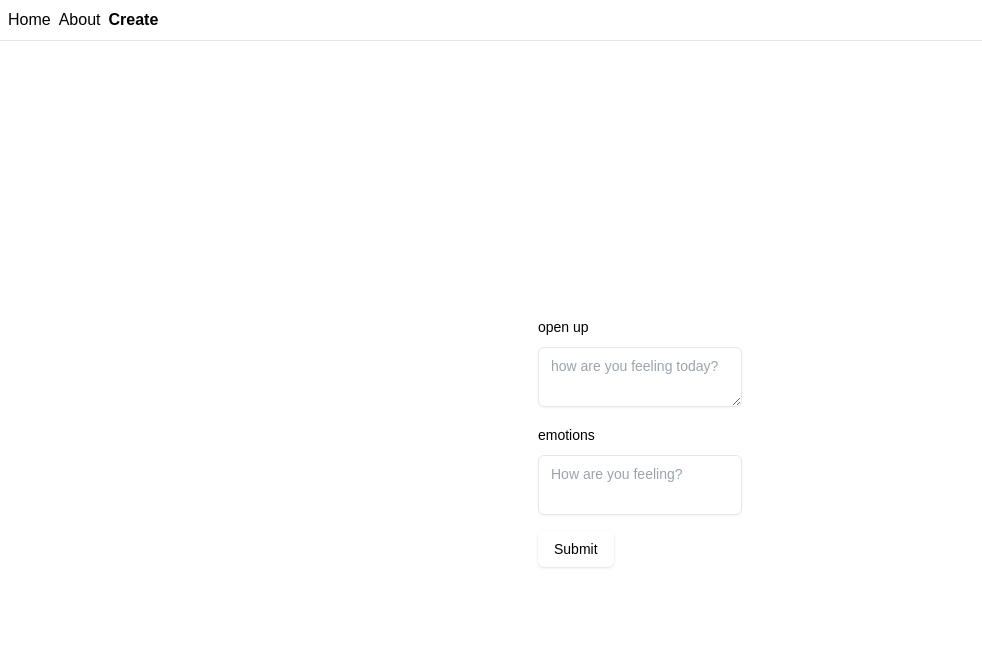
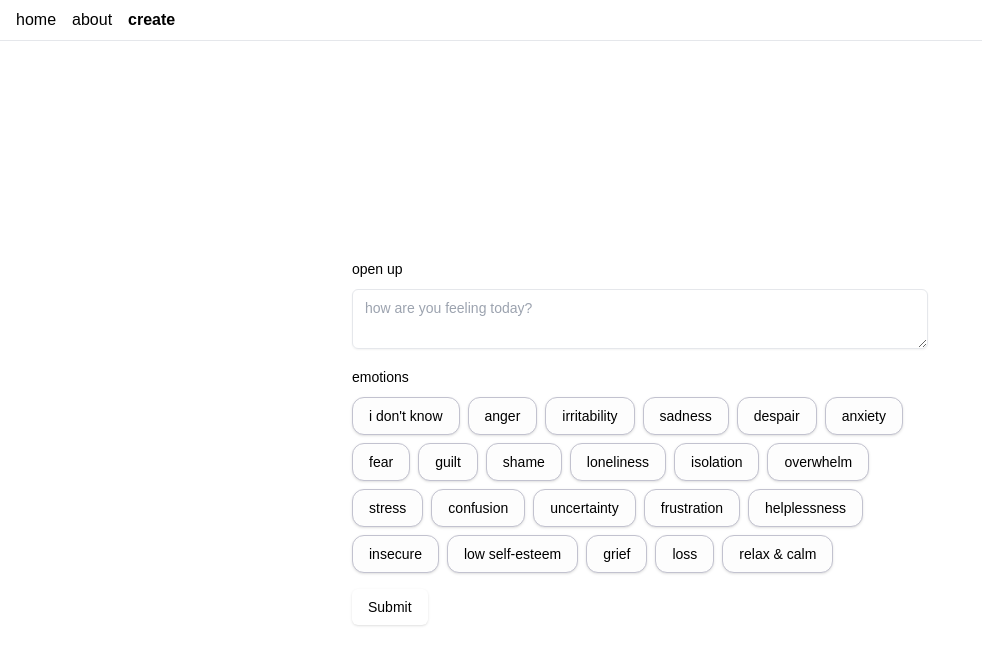
Before and after one commit to byt3h3ad/notalone, a React (Vite) app in the folder frontend/: page /create in a window 1280 px wide. Shown: the top 664 px of the page, without its empty margins (0-982 px from the left). Built offline with nearby package versions, Linux system fonts and the light colour scheme.

Commit message:
yoloing at 2024-12-22T20.33

```diff
--- a/frontend/package.json
+++ b/frontend/package.json
@@ -12,6 +12,7 @@
   "dependencies": {
     "@fontsource-variable/inter": "^5.1.0",
     "@hookform/resolvers": "^3.9.1",
+    "@radix-ui/react-checkbox": "^1.1.3",
     "@radix-ui/react-dialog": "^1.1.4",
     "@radix-ui/react-label": "^2.1.1",
     "@radix-ui/react-slot": "^1.1.1",
--- /dev/null
+++ b/frontend/src/components/ui/checkbox.tsx
@@ -0,0 +1,28 @@
+import * as CheckboxPrimitive from "@radix-ui/react-checkbox";
+import * as React from "react";
+
+import { cn } from "../../lib/utils";
+
+const Checkbox = React.forwardRef<
+  React.ElementRef<typeof CheckboxPrimitive.Root>,
+  React.ComponentPropsWithoutRef<typeof CheckboxPrimitive.Root>
+>(({ className, ...props }, ref) => (
+  <CheckboxPrimitive.Root
+    ref={ref}
+    className={cn(
+      // "peer h-4 w-4 shrink-0 rounded-sm border border-primary shadow focus-visible:outline-none focus-visible:ring-1 focus-visible:ring-ring disabled:cursor-not-allowed disabled:opacity-50 data-[state=checked]:bg-primary data-[state=checked]:text-primary-foreground cursor-pointer",
+      "peer cursor-pointer text-nowrap rounded-xl border border-[#C2C2CF] bg-[#FDFDFD] px-4 py-2 text-sm data-[state=checked]:bg-green-100 data-[state=checked]:border-green-400 shadow focus-visible:outline-none focus-visible:ring-1 focus-visible:ring-ring disabled:cursor-not-allowed disabled:opacity-50",
+      className
+    )}
+    {...props}
+  >
+    {/* <CheckboxPrimitive.Indicator
+      className={cn("flex items-center justify-center text-current")}
+    >
+      <Check className="h-4 w-4" />
+    </CheckboxPrimitive.Indicator> */}
+  </CheckboxPrimitive.Root>
+));
+Checkbox.displayName = CheckboxPrimitive.Root.displayName;
+
+export { Checkbox };
--- a/frontend/src/lib/constants.ts
+++ b/frontend/src/lib/constants.ts
@@ -10,3 +10,28 @@ export const ENDPOINTS = {
   LIKE_POST: CONSTANTS.BACKEND_URI + "thoughts",
   POSTS_COUNT: CONSTANTS.BACKEND_URI + "thoughts/stats/count",
 };
+
+export const EMOTIONS: string[] = [
+  "I Don't Know",
+  "Anger",
+  "Irritability",
+  "Sadness",
+  "Despair",
+  "Anxiety",
+  "Fear",
+  "Guilt",
+  "Shame",
+  "Loneliness",
+  "Isolation",
+  "Overwhelm",
+  "Stress",
+  "Confusion",
+  "Uncertainty",
+  "Frustration",
+  "Helplessness",
+  "Insecure",
+  "Low Self-Esteem",
+  "Grief",
+  "Loss",
+  "Relax & Calm",
+];
--- a/frontend/src/routes/__root.tsx
+++ b/frontend/src/routes/__root.tsx
@@ -7,8 +7,8 @@ export const Route = createRootRoute({
 
 function RootComponent() {
   return (
-    <>
-      <div className="p-2 flex gap-2">
+    <main>
+      <div className="py-2 px-4 flex gap-4 lowercase">
         <Link to="/" className="[&.active]:font-bold">
           Home
         </Link>{" "}
@@ -22,6 +22,6 @@ function RootComponent() {
       <hr />
       <Outlet />
       <TanStackRouterDevtools />
-    </>
+    </main>
   );
 }
--- a/frontend/src/routes/create.lazy.tsx
+++ b/frontend/src/routes/create.lazy.tsx
@@ -4,6 +4,7 @@ import { useForm } from "react-hook-form";
 import { toast } from "sonner";
 import { z } from "zod";
 import { Button } from "../components/ui/button";
+import { Checkbox } from "../components/ui/checkbox";
 import {
   Form,
   FormControl,
@@ -13,12 +14,13 @@ import {
   FormMessage,
 } from "../components/ui/form";
 import { Textarea } from "../components/ui/textarea";
+import { EMOTIONS } from "../lib/constants";
 
 const formSchema = z.object({
-  content: z.string().min(1).max(1000),
-  emotions: z
-    .array(z.string())
-    .nonempty({ message: "Please select at least one emotion" }),
+  content: z.string().min(1).max(1000).trim(),
+  emotions: z.array(z.string()).refine((value) => value.some((item) => item), {
+    message: "you have to select at least one emotion",
+  }),
 });
 
 export const Route = createLazyFileRoute("/create")({
@@ -28,7 +30,12 @@ export const Route = createLazyFileRoute("/create")({
 function RouteComponent() {
   const form = useForm<z.infer<typeof formSchema>>({
     resolver: zodResolver(formSchema),
+    defaultValues: {
+      content: "",
+      emotions: [],
+    },
   });
+  console.log(form);
   function onSubmit(data: z.infer<typeof formSchema>) {
     toast("You submitted the following values:", {
       description: (
@@ -39,9 +46,12 @@ function RouteComponent() {
     });
   }
   return (
-    <main className="grid place-content-center min-h-screen">
+    <main className="grid place-content-center min-h-screen lowercase">
       <Form {...form}>
-        <form onSubmit={form.handleSubmit(onSubmit)} className="space-y-4">
+        <form
+          onSubmit={form.handleSubmit(onSubmit)}
+          className="space-y-4 max-w-xl"
+        >
           <FormField
             control={form.control}
             name="content"
@@ -54,24 +64,54 @@ function RouteComponent() {
                     {...field}
                   />
                 </FormControl>
-                <FormMessage />
+                <FormMessage className="text-red-600" />
               </FormItem>
             )}
           />
           <FormField
             control={form.control}
             name="emotions"
-            render={({ field }) => (
+            render={() => (
               <FormItem>
                 <FormLabel>emotions</FormLabel>
                 <FormControl>
-                  <Textarea
-                    placeholder="How are you feeling?"
-                    className="resize-none"
-                    {...field}
-                  />
+                  <div className="flex gap-2 flex-wrap">
+                    {EMOTIONS.map((emotion) => (
+                      <FormField
+                        key={emotion}
+                        control={form.control}
+                        name="emotions"
+                        render={({ field }) => {
+                          return (
+                            <FormItem key={emotion}>
+                              <FormControl>
+                                <Checkbox
+                                  className="lowercase text-sm"
+                                  checked={field.value?.includes(emotion)}
+                                  onCheckedChange={(checked) => {
+                                    return checked
+                                      ? field.onChange([
+                                          ...field.value,
+                                          emotion,
+                                        ])
+                                      : field.onChange(
+                                          field.value?.filter(
+                                            (item) => item !== emotion
+                                          )
+                                        );
+                                  }}
+                                >
+                                  {emotion}
+                                </Checkbox>
+                              </FormControl>
+                            </FormItem>
+                          );
+                        }}
+                      />
+                    ))}
+                  </div>
                 </FormControl>
-                <FormMessage />
+                <FormMessage className="text-red-600" />
               </FormItem>
             )}
           />
```
Also changed, not shown: frontend/src/components/ui/textarea.tsx (+6 -6 lines), 1 other file (tests, documents, lock files or other folders).
